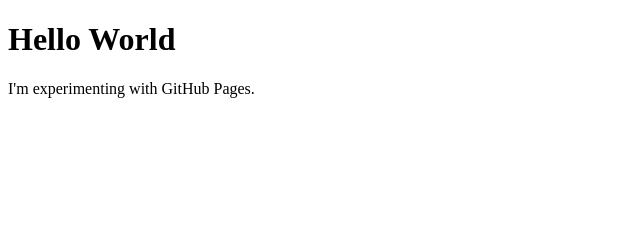
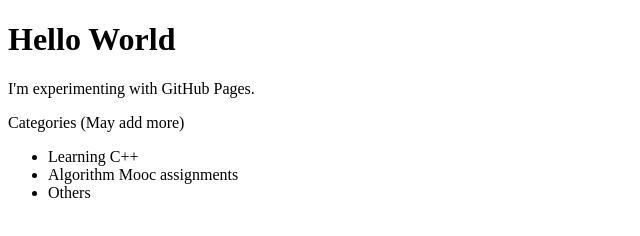
Before and after one commit to SteveYfZhao/SteveYfZhao, a plain HTML site: page index.html in a window 1280 px wide. Shown: the whole page, without its empty margins (0-640 px from the left). Drawn offline with Linux system fonts and the light colour scheme.

Commit message:
Add main categories

```diff
--- a/index.html
+++ b/index.html
@@ -3,5 +3,11 @@
 <body>
 <h1>Hello World</h1>
 <p>I'm experimenting with GitHub Pages.</p>
+<p>Categories (May add more)</p>
+<ul>
+	<li>Learning C++</li>
+	<li>Algorithm Mooc assignments</li>
+	<li>Others</li>
+<ul>
 </body>
 </html>
```
